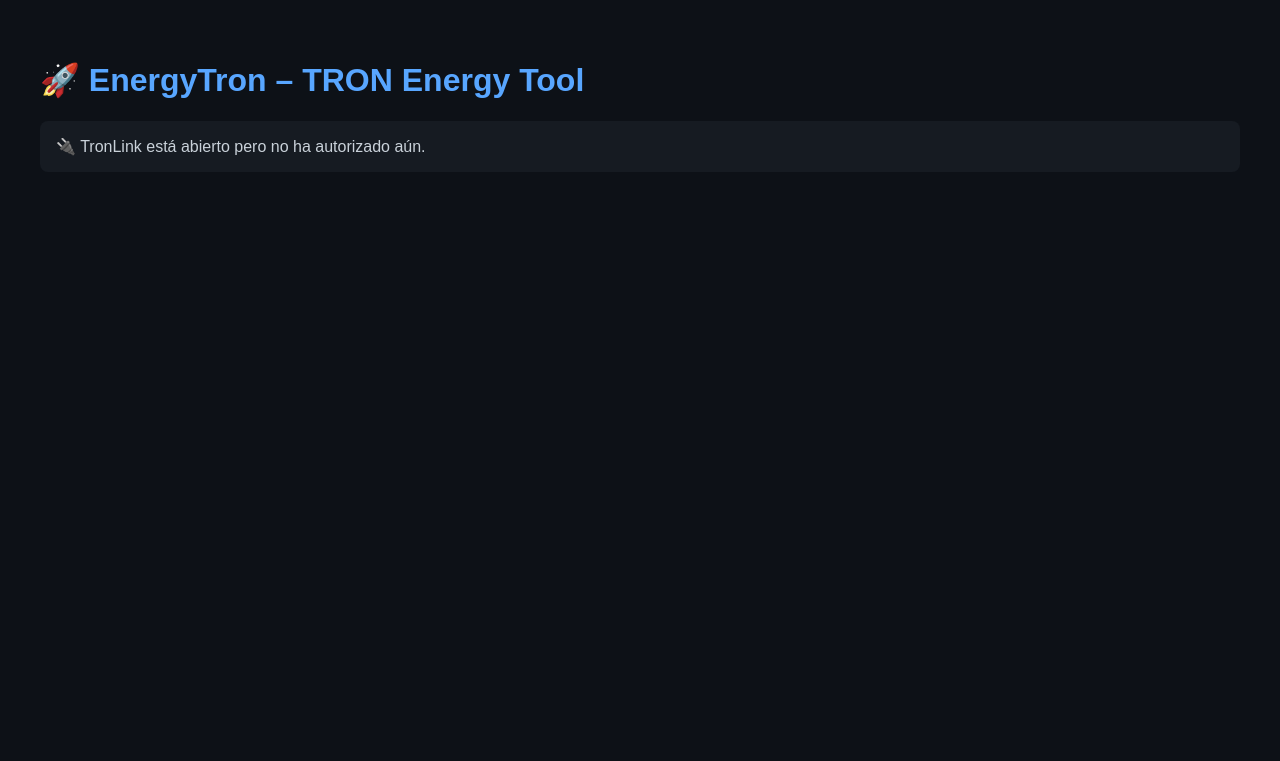
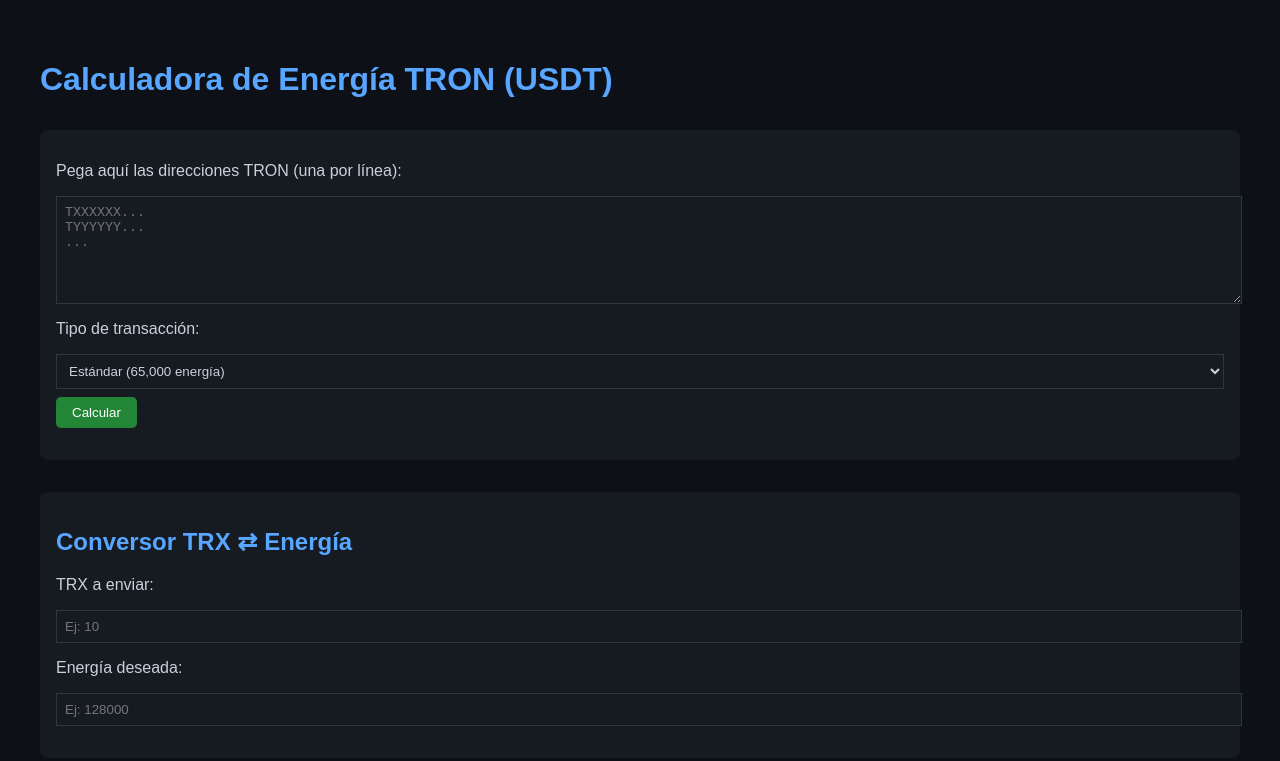
Before and after one commit to iAndres090/energia, a plain HTML site: page index.html in a window 1280 px wide. Drawn offline with Linux system fonts and the light colour scheme.

Commit message:
Update index.html

```diff
--- a/index.html
+++ b/index.html
@@ -1,62 +1,118 @@
 <!DOCTYPE html>
 <html lang="es">
 <head>
-  <meta charset="UTF-8" />
-  <title>🚀 EnergyTron – TRON Energy Tool</title>
+  <meta charset="UTF-8">
+  <meta name="viewport" content="width=device-width, initial-scale=1.0">
+  <title>Calculadora TRX ⇄ Energía</title>
   <style>
     body {
+      font-family: Arial, sans-serif;
       background-color: #0d1117;
       color: #c9d1d9;
-      font-family: Arial, sans-serif;
       padding: 2rem;
     }
-    h1 {
+    h1, h2 {
       color: #58a6ff;
     }
-    input, button {
+    label, textarea, input, select {
+      display: block;
+      margin: 1rem 0 0.5rem;
       width: 100%;
-      padding: 0.6rem;
-      margin: 0.5rem 0;
+    }
+    textarea, input, select {
+      padding: 0.5rem;
       background-color: #161b22;
-      color: white;
       border: 1px solid #30363d;
-      border-radius: 4px;
+      color: #c9d1d9;
     }
-    button {
-      background-color: #238636;
-      cursor: pointer;
-    }
-    button:hover {
-      background-color: #2ea043;
+    .result {
+      margin-top: 1rem;
+      font-weight: bold;
     }
     .box {
       background: #161b22;
       padding: 1rem;
       border-radius: 0.5rem;
-      margin-top: 1rem;
+      margin-top: 2rem;
+    }
+    button {
+      background: #238636;
+      color: white;
+      padding: 0.5rem 1rem;
+      border: none;
+      border-radius: 5px;
+      cursor: pointer;
+      margin-right: 0.5rem;
+    }
+    button:hover {
+      background: #2ea043;
     }
   </style>
 </head>
 <body>
+  <h1>Calculadora de Energía TRON (USDT)</h1>
 
-  <h1>🚀 EnergyTron – TRON Energy Tool</h1>
+  <div class="box">
+    <label for="addresses">Pega aquí las direcciones TRON (una por línea):</label>
+    <textarea id="addresses" rows="6" placeholder="TXXXXXX...
+TYYYYYY...
+..."></textarea>
 
-  <div class="box" id="resultado">Esperando conexión a TronLink...</div>
+    <label for="tipoTransaccion">Tipo de transacción:</label>
+    <select id="tipoTransaccion">
+      <option value="65000">Estándar (65,000 energía)</option>
+      <option value="130000">Contratos pesados (130,000 energía)</option>
+    </select>
 
-  <script src="https://cdn.jsdelivr.net/npm/tronweb/dist/TronWeb.min.js"></script>
+    <button onclick="calcularEnergia()">Calcular</button>
+    <div class="result" id="resultadoDirecciones"></div>
+  </div>
+
+  <div class="box">
+    <h2>Conversor TRX ⇄ Energía</h2>
+
+    <label for="inputTrx">TRX a enviar:</label>
+    <input type="number" id="inputTrx" placeholder="Ej: 10" oninput="convertirTrxAEnergia()">
+    <div class="result" id="energiaDesdeTrx"></div>
+
+    <label for="inputEnergy">Energía deseada:</label>
+    <input type="number" id="inputEnergy" placeholder="Ej: 128000" oninput="convertirEnergiaATrx()">
+    <div class="result" id="trxDesdeEnergia"></div>
+  </div>
+
   <script>
-    const checkTronWebReady = setInterval(() => {
-      if (window.tronWeb && window.tronWeb.defaultAddress.base58 !== 'T9yD14Nj9j7xAB4dbGeiX9h8unkKHxuWwb') {
-        clearInterval(checkTronWebReady);
-        const address = tronWeb.defaultAddress.base58;
-        document.getElementById("resultado").innerHTML = `
-          ✅ Conectado con:<br><strong>${address}</strong>
-        `;
-      } else {
-        document.getElementById("resultado").innerText = "🔌 TronLink está abierto pero no ha autorizado aún.";
-      }
-    }, 1000);
+    const energiaPorTRX = 18700;
+
+    function validarDireccion(dir) {
+      return /^T[1-9A-HJ-NP-Za-km-z]{33}$/.test(dir);
+    }
+
+    function calcularEnergia() {
+      const texto = document.getElementById("addresses").value.trim();
+      const tipo = parseInt(document.getElementById("tipoTransaccion").value);
+      const lineas = texto.split(/\n|,/).map(d => d.trim()).filter(Boolean);
+      const validas = lineas.filter(validarDireccion);
+      const energiaTotal = validas.length * tipo;
+      const trxNecesarios = (energiaTotal / energiaPorTRX).toFixed(2);
+
+      document.getElementById("resultadoDirecciones").innerHTML = `
+        Direcciones válidas: <strong>${validas.length}</strong><br>
+        Energía total requerida: <strong>${energiaTotal.toLocaleString()}</strong><br>
+        TRX necesarios: <strong>${trxNecesarios}</strong>
+      `;
+    }
+
+    function convertirTrxAEnergia() {
+      const trx = parseFloat(document.getElementById("inputTrx").value);
+      const energia = isNaN(trx) ? "" : `→ Recibirás aproximadamente <strong>${Math.round(trx * energiaPorTRX).toLocaleString()}</strong> energía`;
+      document.getElementById("energiaDesdeTrx").innerHTML = energia;
+    }
+
+    function convertirEnergiaATrx() {
+      const energia = parseFloat(document.getElementById("inputEnergy").value);
+      const trx = isNaN(energia) ? "" : `→ Necesitas enviar aproximadamente <strong>${(energia / energiaPorTRX).toFixed(2)}</strong> TRX`;
+      document.getElementById("trxDesdeEnergia").innerHTML = trx;
+    }
   </script>
-
 </body>
 </html>
```
